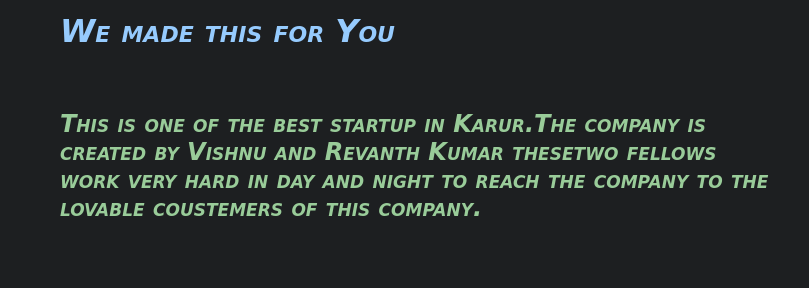
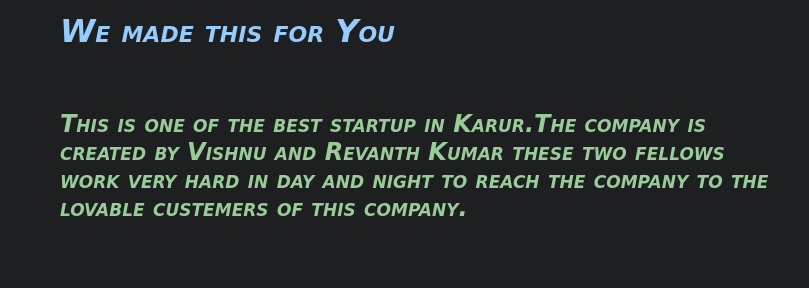
Before and after one commit to vichu004/vr, a plain HTML site: page index.html in a window 1280 px wide. Shown: the part 149-437 px from the top of the page, 471-1280 px from the left. Drawn offline with Linux system fonts and the light colour scheme.

Commit message:
spelling mistakes changed

```diff
--- a/index.html
+++ b/index.html
@@ -13,7 +13,7 @@
           <img src="images/logo.png" alt="We image can't load">
         </td>
         <td>
-          <td><p><em><h1>We made this for You</h1> <br><h2>This is  one of the best startup in Karur.The company is created by <b><i>Vishnu</i></b> and <b><i>Revanth Kumar</i></b> thesetwo fellows work very hard in day and night to reach the company to the lovable coustemers of this company.</h2></em></p>
+          <td><p><em><h1>We made this for You</h1> <br><h2>This is  one of the best startup in Karur.The company is created by <b><i>Vishnu</i></b> and <b><i>Revanth Kumar</i></b> these two fellows work very hard in day and night to reach the company to the lovable custemers of this company.</h2></em></p>
         </td>
       </tr>
     </table>
```
